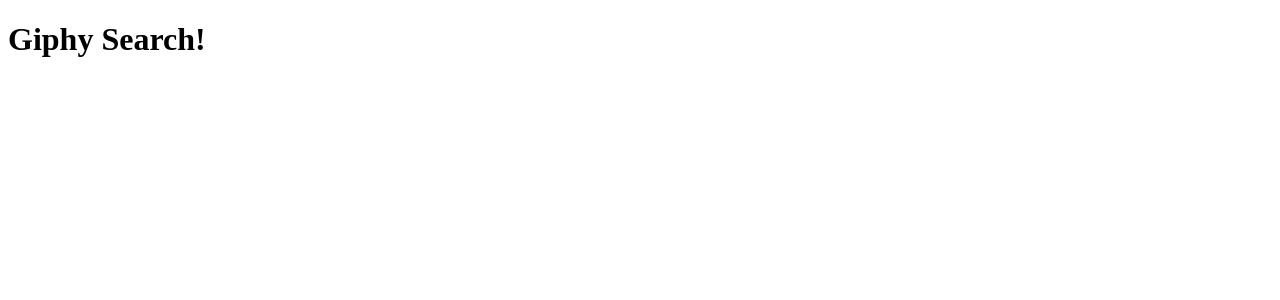
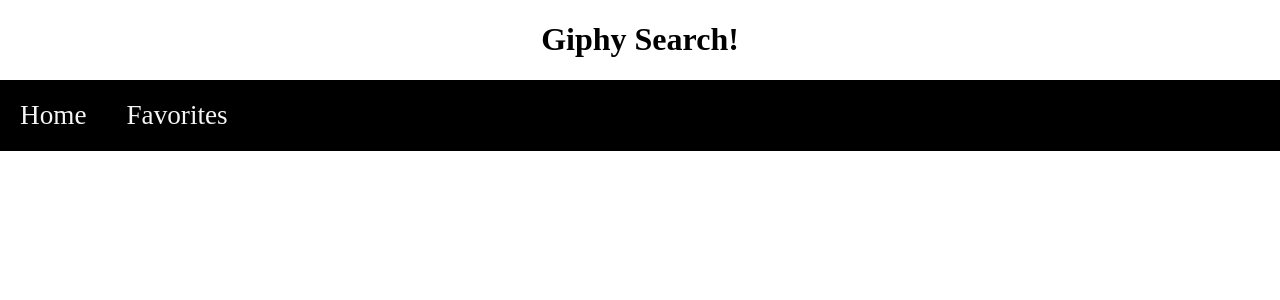
Before and after one commit to Jaden-Reklaw/group-giphy-saga-project, a React (Create React App) app: page /#/favorites in a window 1280 px wide. Before the commit this address led to /#/. Shown: the top 300 px of the page. Built offline with nearby package versions, Linux system fonts and the light colour scheme; no server answers.

Commit message:
Header component with nav bar

```diff
--- a/src/components/App/App.js
+++ b/src/components/App/App.js
@@ -1,10 +1,7 @@
 import React, { Component } from 'react';
 
-//Import Modules for routing pages
-import { HashRouter as Router, Route} from 'react-router-dom';
-
 //Import Header for all pages
-
+import Header from '../Header/Header';
 //Import individual pages here
 
 class App extends Component {
@@ -12,11 +9,7 @@ class App extends Component {
   render() {
     return (
       <div>
-        <h1>Giphy Search!</h1>
-        <Router>
-          {/* <Route exact path='/' component={SearchPage} /> */}
-          {/* <Route path='/favorites' component={FavoritePage} /> */}
-        </Router>
+        <Header />
       </div>
     );
   }
--- /dev/null
+++ b/src/components/Header/Header.css
@@ -0,0 +1,28 @@
+body {
+    margin: 0 auto;
+}
+
+h1 {
+    text-align: center;
+}
+.main-nav {
+    display: flex;
+    list-style: none;
+    margin: 0;
+    font-size: 1.7em;
+    background-color:black;
+    padding: 0;
+}
+
+li {
+    padding: 20px;
+}
+
+a {
+    color: #f5f5f6;
+    text-decoration: none;
+}
+
+.main-nav li:hover {
+    background-color: #ddd;
+  }
--- /dev/null
+++ b/src/components/Header/Header.js
@@ -0,0 +1,32 @@
+import React, { Component } from 'react';
+
+//Import Modules for routing pages
+import { HashRouter as Router, Route, Link} from 'react-router-dom';
+
+//Import styles
+import './Header.css';
+
+//Import Components
+
+class Header extends Component {
+    render() {
+      return (
+
+        <header>
+            <h1>Giphy Search!</h1>
+            <Router>
+                <nav className='sticky'>
+                    <ul className="main-nav">
+                        <li><Link to='/'>Home</Link></li>
+                        <li><Link to='/favorites'>Favorites</Link></li>
+                    </ul>
+                </nav>
+                    {/* <Route exact path='/' component={Search} /> */}
+                    {/* <Route path='/favorites' component={Favorites} /> */}
+            </Router>
+        </header>
+      );
+    }
+  }
+
+  export default Header;
```
